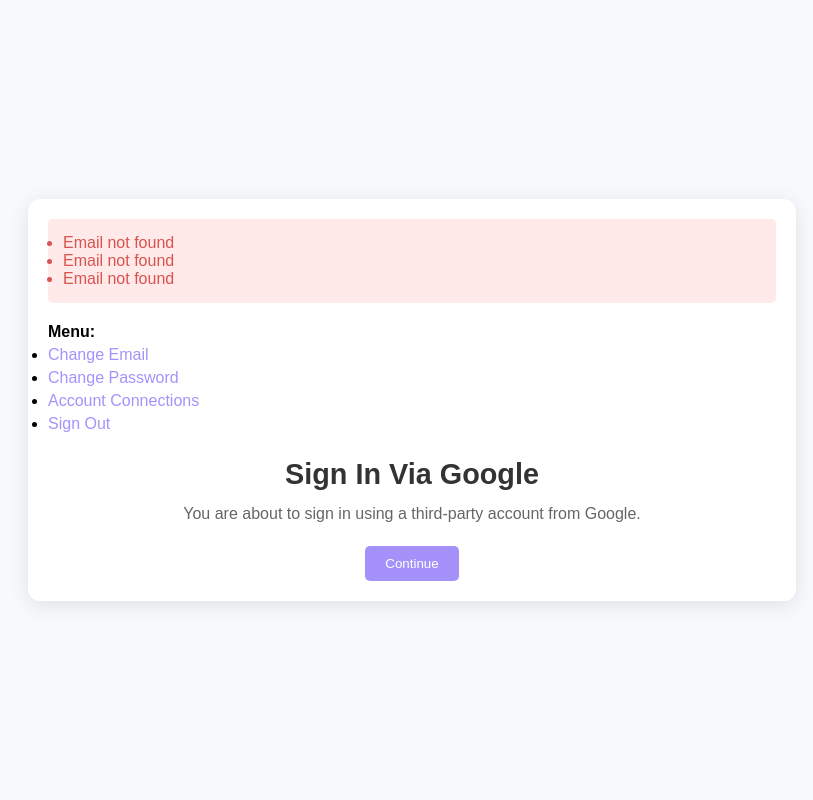
After one commit to 17-doha/TaskMate-Project, a Django app: template taskmate/users/templates/management/socialaccount/login.html in a window 1280 px wide. The commit adds this page. Shown: the whole page, without its empty margins (228-1041 px from the left). Run offline with Django 5.2, Linux system fonts and the light colour scheme; the template is opened without the code that fills it, so the values that code supplies are empty.

Commit message:
added alerts for wrong password and wrong email

```diff
--- a/taskmate/taskmate/settings.py
+++ b/taskmate/taskmate/settings.py
@@ -152,5 +152,5 @@ AUTHENTICATION_BACKENDS = (
     'allauth.account.auth_backends.AuthenticationBackend'
 )
 
-LOGIN_REDIRECT_URL = '/'
-LOGOUT_REDIRECT_URL = '/'
+LOGIN_REDIRECT_URL = '/google-redirect/'
+ACCOUNT_SIGNUP_REDIRECT_URL = '/google-redirect/'
--- a/taskmate/taskmate/urls.py
+++ b/taskmate/taskmate/urls.py
@@ -24,7 +24,8 @@ urlpatterns = [
     path('login/', include('django.contrib.auth.urls')),
     path('main/', views.main, name='main'),
     path('accounts/', include('allauth.urls')),
-    path("", include("users.urls"))
+    path("", include("users.urls")),
+    path('google-redirect/', views.google_redirect, name='google_redirect'),
 
 
 ]
--- a/taskmate/users/templates/alert_message.html
+++ /dev/null
@@ -1,6 +0,0 @@
-<div class="alert alert-danger d-flex align-items-center" role="alert">
-    <svg class="bi flex-shrink-0 me-2" role="img" aria-label="Danger:"><use xlink:href="#exclamation-triangle-fill"/></svg>
-    <div>
-      An example danger alert with an icon
-    </div>
-  </div>
--- /dev/null
+++ b/taskmate/users/templates/management/socialaccount/login.html
@@ -0,0 +1,125 @@
+{% extends 'base.html' %}
+{% block content %}
+
+<!DOCTYPE html>
+<html lang="en">
+<head>
+  <meta charset="UTF-8">
+  <meta name="viewport" content="width=device-width, initial-scale=1.0">
+  <link rel="stylesheet" href="https://cdnjs.cloudflare.com/ajax/libs/font-awesome/6.0.0-beta3/css/all.min.css">
+  <title>Styled Page</title>
+  <style>
+    * {
+      margin: 0;
+      padding: 0;
+      box-sizing: border-box;
+    }
+
+    body {
+      font-family: Arial, sans-serif;
+      background-color: #f8f9fc;
+      display: flex;
+      justify-content: center;
+      align-items: center;
+      height: 100vh;
+    }
+
+    .container {
+      display: flex;
+      flex-direction: column;
+      width: 60%;
+      max-width: 900px;
+      box-shadow: 0 4px 20px rgba(0, 0, 0, 0.1);
+      border-radius: 12px;
+      overflow: hidden;
+      background-color: #fff;
+      padding: 20px;
+    }
+
+    .messages {
+      background-color: #ffe9e9;
+      color: #d9534f;
+      padding: 15px;
+      border-radius: 5px;
+      margin-bottom: 20px;
+    }
+
+    .menu {
+      margin-bottom: 20px;
+    }
+
+    .menu a {
+      display: block;
+      margin: 5px 0;
+      text-decoration: none;
+      color: rgba(130, 104, 249, 0.72);
+    }
+
+    .menu a:hover {
+      text-decoration: underline;
+    }
+
+    .content {
+      text-align: center;
+    }
+
+    .content h1 {
+      font-size: 1.8rem;
+      margin-bottom: 10px;
+      color: #333;
+    }
+
+    .content p {
+      color: #666;
+      line-height: 1.6;
+      margin-bottom: 20px;
+    }
+
+    button {
+      background-color: rgba(130, 104, 249, 0.72);
+      color: white;
+      padding: 10px 20px;
+      border: none;
+      border-radius: 5px;
+      cursor: pointer;
+      transition: all 0.3s ease-in-out;
+    }
+
+    button:hover {
+      background-color: rgba(110, 84, 229, 0.9);
+    }
+  </style>
+</head>
+<body>
+  <div class="container">
+    <div class="messages">
+      <ul>
+        <li>Email not found</li>
+        <li>Email not found</li>
+        <li>Email not found</li>
+      </ul>
+    </div>
+
+    <div class="menu">
+      <strong>Menu:</strong>
+      <ul>
+        <li><a href="/accounts/email/">Change Email</a></li>
+        <li><a href="/accounts/password/change/">Change Password</a></li>
+        <li><a href="/accounts/3rdparty/">Account Connections</a></li>
+        <li><a href="/accounts/logout/">Sign Out</a></li>
+      </ul>
+    </div>
+
+    <div class="content">
+      <h1>Sign In Via Google</h1>
+      <p>You are about to sign in using a third-party account from Google.</p>
+      <form method="post" action="">
+        <input type="hidden" name="csrfmiddlewaretoken" value="5GlzOi68qnNHpPlA8dhdv4I1CsNpGr6NhrqE5fWehjJWPN7OyPT6yhbsi0x1i8e5">
+        <button type="submit">Continue</button>
+      </form>
+    </div>
+  </div>
+</body>
+</html>
+
+{% endblock %}
--- a/taskmate/users/urls.py
+++ b/taskmate/users/urls.py
@@ -6,6 +6,7 @@ urlpatterns = [
      path('login/', views.login_user, name = 'login'),
      path('main/', views.main, name = 'main'),
      path("", views.home),
-     path("logout", views.logout_view)
+     path("logout", views.logout_view),
+     path('google-redirect/', views.google_redirect, name='google_redirect'),
 
 ]
```
Also changed, not shown: taskmate/users/templates/authentication/home.html (+107 -2 lines), taskmate/users/views.py (+28 -20 lines), taskmate/users/static/imgs/login.jpeg (added), taskmate/users/static/users/css/google_redirect.css (added).
